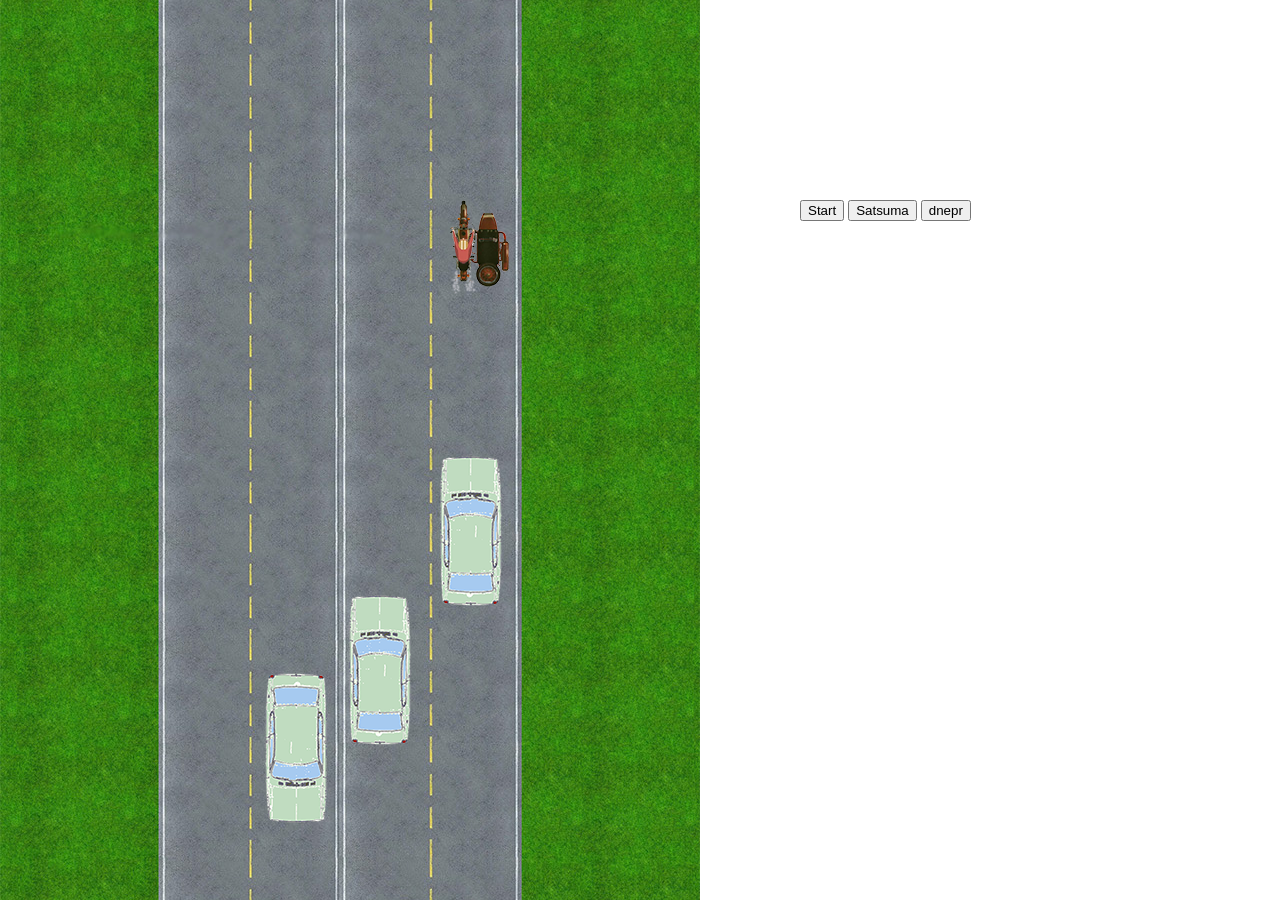
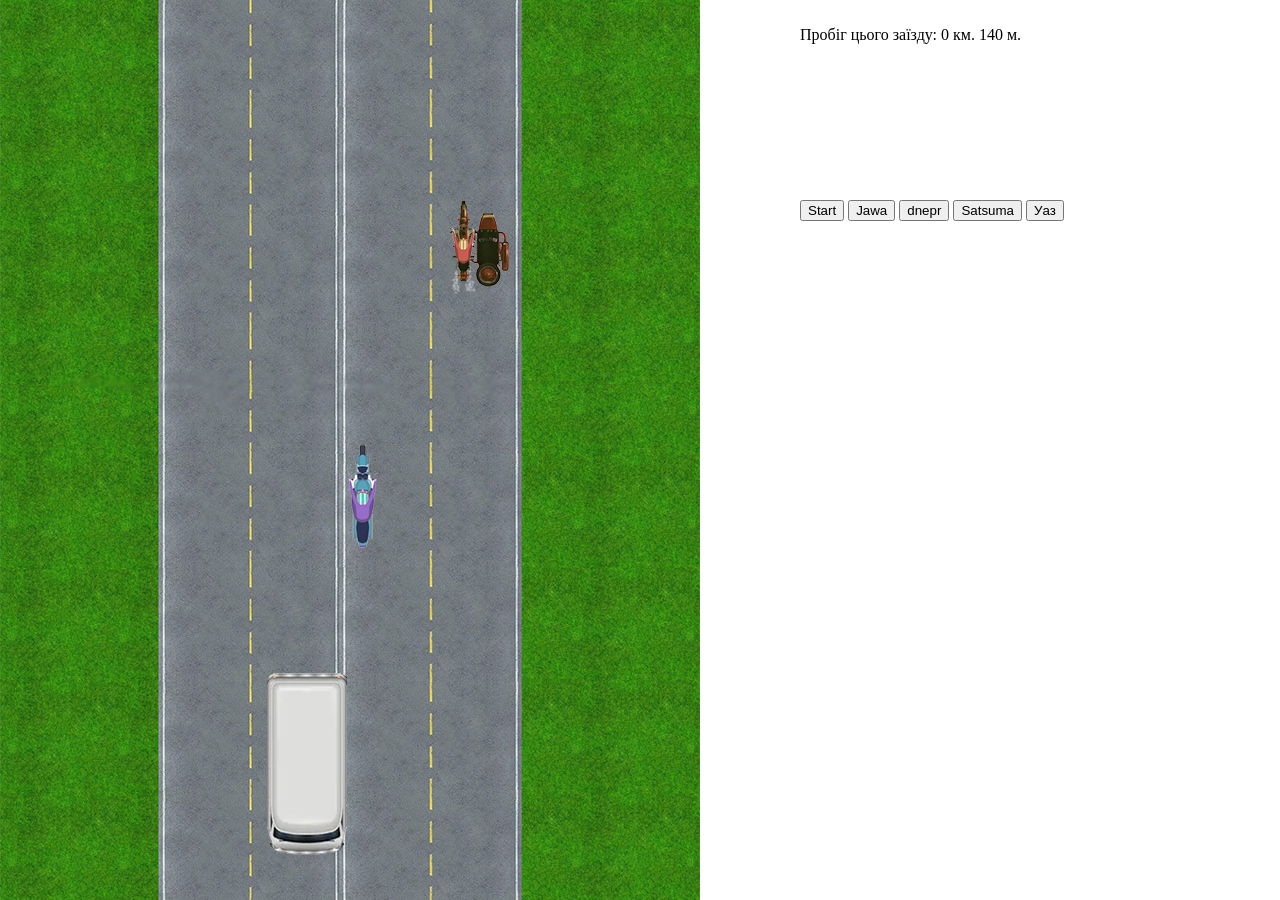
Before and after one commit to bo-shev/JAWA_RUNNER, a plain HTML site: page index.html in a window 1280 px wide. Both pictures are taken after a click on the button "Start". Drawn offline with Linux system fonts and the light colour scheme.

Commit message:
FinalUpdate

```diff
--- a/game.js
+++ b/game.js
@@ -1,5 +1,8 @@
 let cvs = document.getElementById("canvas");
 let ctx = cvs.getContext("2d");
+var flag =false;
+var score = 0, totalScore = 0;
+var metr =0, bonus = 1;
 
 var moto = "img/smallDnepr1.png";
 var  fon = new Image();
@@ -7,6 +10,11 @@ var  fon = new Image();
 //moto.src =  "img/smallSatsuma1.png";//"img/smallDnepr1.png";
 //fon.src = "img/road.png";
 fon.src = "img/betterRoad.jpg";
+
+curentKm = document.getElementById("score");
+curentM = document.getElementById("mScore");
+//odometr=document.getElementById("odometr");
+curentKm.innerHTML=score;
 
 var motoX = 450, motoY = 200;
 var motoSpeed = 7, roadSpeed = 6;
@@ -16,7 +24,12 @@ var wayH = 0 , wayW = 0; // напрямок
 
 //var plusX = 1; var plusY = 1;
 
-var fonPositionY = -1500;
+var fonPositionY = -1350;
+
+
+var transorts ;
+
+
 
 function RandomInteger(min, max)
 {
@@ -26,15 +39,15 @@ function RandomInteger(min, max)
 
 function addCar()
 {
-    transorts.push(new Car("img/smallSatsuma2.png", RandomInteger(150, 170), -100, RandomInteger(1,roadSpeed-2)))
-    transorts.push(new Car("img/smallSatsuma2.png", RandomInteger(240, 280), -300, RandomInteger(1,roadSpeed-2)))
-    transorts.push(new Car(changeCar(1), RandomInteger(340, 370), -100, RandomInteger(1,roadSpeed-2)))
-    transorts.push(new Car("img/smallSatsuma1.png", RandomInteger(430, 450), -100, RandomInteger(1,roadSpeed-2)))
+    transorts.push(new Car(changeCar(2), RandomInteger(150, 170), -100, RandomInteger(1,roadSpeed-2)))
+    transorts.push(new Car(changeCar(2), RandomInteger(245, 280), -300, RandomInteger(1,roadSpeed-2)))
+    transorts.push(new Car(changeCar(1), RandomInteger(340, 365), -250, RandomInteger(1,roadSpeed-2)))
+    transorts.push(new Car(changeCar(1), RandomInteger(440, 450), -700, RandomInteger(1,roadSpeed-2)))
 }
 
 function changeCar(strip)
 {
-    var temp = RandomInteger(1,2);
+    var temp = RandomInteger(1,4);
 
     if (strip == 1)
     {
@@ -42,9 +55,20 @@ function changeCar(strip)
         {
             case 1: return "img/smallDnepr1.png";break;
             case 2: return "img/smallSatsuma1.png"; break;
+            case 3: return "img/yaz1.png"; break;
+            case 4: return "img/moto1.png"; break;
+        }
+    }
+    else
+    {
+        switch (temp)
+        {
+            case 1: return "img/smallDnepr2.png";break;
+            case 2: return "img/smallSatsuma2.png"; break;
+            case 3: return "img/yaz2.png"; break;
+            case 4: return "img/moto2.png"; break;
+        }
 
-
-        }
     }
 
 }
@@ -86,7 +110,11 @@ class Car
                 this.image = new Image();
                 this.image.src = changeCar(1);
             }
-            else {}
+            else
+            {
+                this.image = new Image();
+                this.image.src = changeCar(2);
+            }
 
         }
     }
@@ -109,10 +137,7 @@ function colision(i)
     return roadAccident;
 }
 
-var transorts =
-        [
-            new Car(moto, motoX, motoY, 0)//"img/smallDnepr1.png"
-        ];
+
 
         function left()
     {
@@ -157,10 +182,11 @@ function playerGo()
 var  tsImg = new Image();
 function prewievDraw()
 {
-    ctx.drawImage(fon, 0, fonPositionY+150);
+    ctx.drawImage(fon, 0, fonPositionY);
 
     tsImg.src = moto;
     ctx.drawImage(tsImg, motoX, motoY);
+
 }
 
 function draw()
@@ -179,23 +205,47 @@ function draw()
 
                 if (i != 0)
                 {
-                    if (colision(i) == true)
+                    if (colision(i) == true && flag == true)
                     {
-                        alert("йой най буде");
+
+                        alert("Ви проїхали: "+ score +" кілометрів");
+
+                        location.reload();
+                        flag = false;
+                        break;
                     }
                 }
             }
 
             playerGo();
 
+            if (transorts[0].x < 270)
+            {
+                bonus = 2;
+            }
+            else {bonus = 1;}
+
          fonPositionY+= roadSpeed;
 
-        if(fonPositionY > 0)
-        {fonPositionY = -900;}
-         // x += plusX; ;
+            if(fonPositionY > 0)
+            {fonPositionY = -900;}
 
-         //requestAnimationFrame(draw);
+            if(metr > 1000)
+            {
+                metr = 0;
+                score++;
+                //odometr=document.getElementById("odometr");
+
+                //odometr.innerHTML=score + totalScore;
+                curentKm.innerHTML=score;
+                motoSpeed++;
+                 roadSpeed++;
+
+
+            } metr += bonus;
+            curentM.innerHTML=metr;
         }
+
 
 
 function move(e)
@@ -216,7 +266,7 @@ function move(e)
         wayH = 2;
             break;
         case 32:   // если нажата клавиша вверх
-
+        start();
         //transorts.push(new Car("img/smallSatsuma.png", RandomInteger(160, 470), -100, RandomInteger(1,5)))
             break;
 
@@ -250,8 +300,15 @@ addEventListener("keyup", donTmove);
 
 function start()
 {
+    if (flag != true)
+    {
+    transorts = [
+        new Car(moto, motoX, motoY, 0)//"img/smallDnepr1.png"
+    ];
 let interval = setInterval(draw, 20);
 addCar();
+flag = true;
+    }
 }
 
 
--- a/index.html
+++ b/index.html
@@ -6,20 +6,28 @@
     <title>Document</title>
 </head>
 <body onload="prewievDraw();">
+    <div style="position: absolute; top: 10px; left: 800px;">
+
+    <p>Пробіг цього заїзду: <abbr id="score"></abbr> км. <abbr id="mScore"></abbr> м.</p>
+</div>
 
 <canvas id="canvas"  width="700" height="900" style="position: absolute; top: 0; left:0 ; "></canvas> <!-- Тут буде те що виводить Джс, себто гра -->
 <script src="game.js"></script>
-<div style="position: absolute;display: none;  top: 900px; left: 200px;">
+
+<div style="position: absolute; display: none ;top: 900px; left: 200px;">
     <input value="left" onmousedown="wayW=1" onmouseup="wayW = 0" type="button">
     <input value="right" onmousedown="wayW=2" onmouseup="wayW = 0" type="button">
     <input value="up" onmousedown="wayH=1" onmouseup="wayH = 0" style="height: 50px; width: 50px;">
     <input value="down" onmousedown="wayH=2" onmouseup="wayH = 0" type="button">
     <input value="Add car" onclick="addCar()" type="button">
 </div>
+
 <div style="position: absolute; top: 200px; left: 800px;">
     <input value="Start" onclick="start()" type="button">
-<input value="Satsuma" onclick="moto = 'img/smallSatsuma1.png'; prewievDraw();" type="button">
+    <input value="Jawa" onclick="moto = 'img/jawa1.png'; prewievDraw();" type="button">
     <input value="dnepr" onclick="moto = 'img/smallDnepr1.png'; prewievDraw();" type="button">
+    <input value="Satsuma" onclick="moto = 'img/smallSatsuma1pl.png'; prewievDraw();" type="button">
+    <input value="Уаз" onclick="moto = 'img/yazPL.png'; prewievDraw();" type="button">
 
 </div>
 
```
Also changed, not shown: img/jawa1.png (added), img/moto1.png (added), img/moto2.png (added), img/smallDnepr2.png (added), img/smallSatsuma1pl.png (added), img/yaz1.png (added), img/yaz2.png (added), img/yazPL.png (added). Lines whose indentation alone changed are shown as unchanged.
